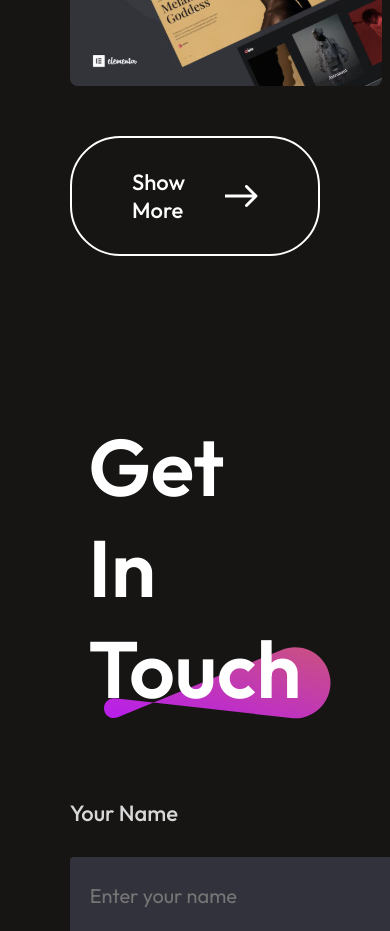
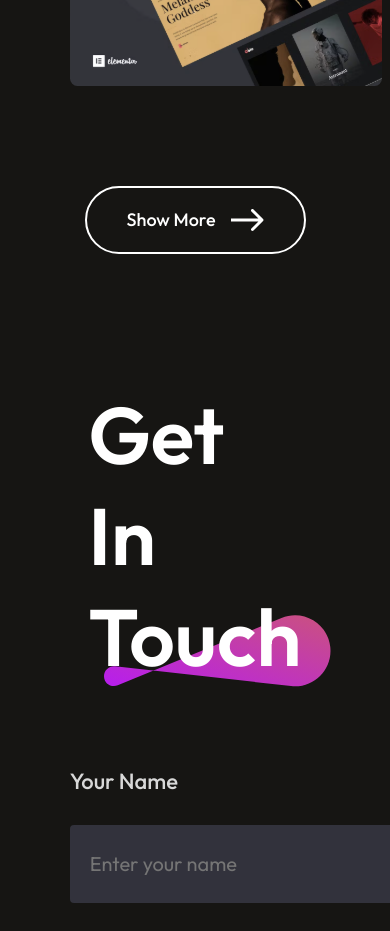
Before and after one commit to hellokristinafaye/portfolio-react, a React (Vite) app: page / in a window 390 px wide. Shown: the part 3940-4871 px from the top of the page. Built offline with nearby package versions, Linux system fonts and the light colour scheme.

Commit message:
show more button styled for mobile

```diff
--- a/src/components/MyWork/MyWork.css
+++ b/src/components/MyWork/MyWork.css
@@ -80,4 +80,10 @@
         height: 100%;
         justify-content: center;
     }
+    .mywork-showmore {
+        padding: 20px 40px;
+        font-size: 18px;
+        margin: 50px auto;
+        cursor: pointer;
+    }
 }
```
